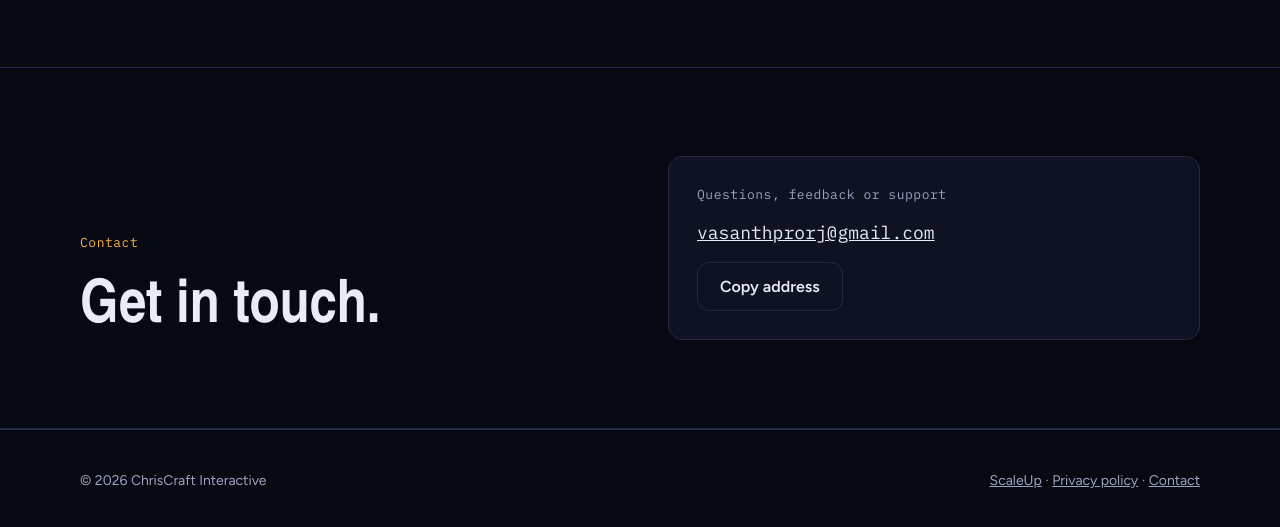
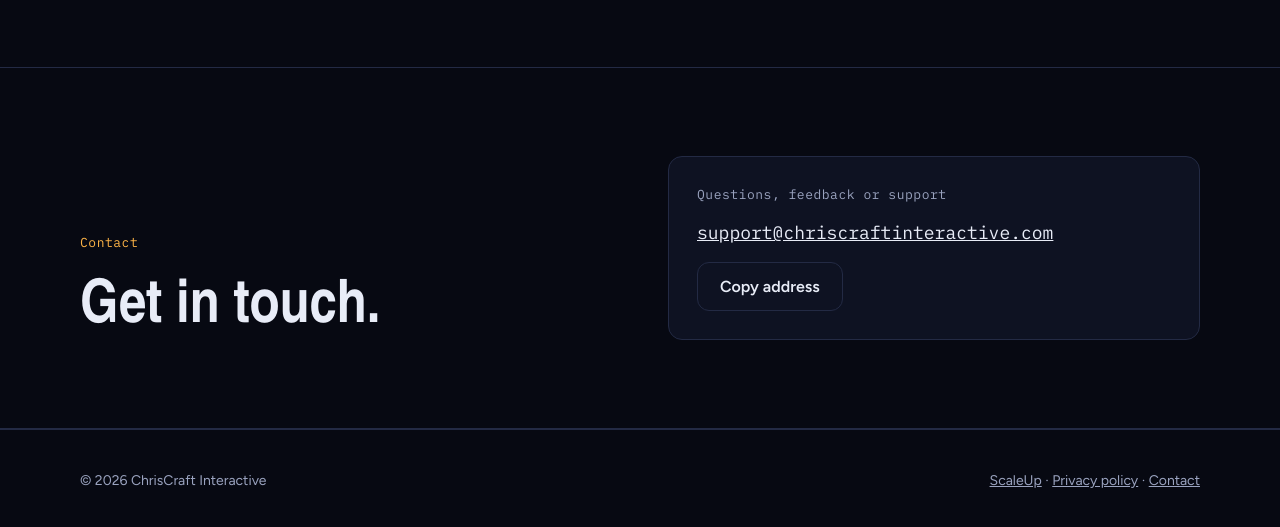
Before and after one commit to vasanthpro-cci/chriscraftinteractive.com, a plain HTML site: page index.html in a window 1280 px wide. Shown: the part 1027-1554 px from the top of the page. Drawn offline with nearby package versions, Linux system fonts and the light colour scheme; a web font is replaced by a local one.

Commit message:
Use support@chriscraftinteractive.com as contact email

```diff
--- a/index.html
+++ b/index.html
@@ -218,7 +218,7 @@ footer a { color: var(--mist); }
       </div>
       <div class="contact-card">
         <span class="mono">Questions, feedback or support</span>
-        <a class="addr" href="mailto:vasanthprorj@gmail.com">vasanthprorj@gmail.com</a>
+        <a class="addr" href="mailto:support@chriscraftinteractive.com">support@chriscraftinteractive.com</a>
         <button class="btn" type="button" id="copy-email">Copy address</button>
       </div>
     </div>
@@ -270,7 +270,7 @@ footer a { color: var(--mist); }
     <section class="su-section" aria-labelledby="end-title">
       <div class="banner"><img src="assets/feature.jpg" alt="ScaleUp: Cosmic Growth. Grow from a Planck speck to the whole universe." width="1024" height="500"></div>
       <div class="cta-end">
-        <p id="end-title">ScaleUp: Cosmic Growth is coming soon to Google Play. Questions? Write to <a href="mailto:vasanthprorj@gmail.com">vasanthprorj@gmail.com</a>.</p>
+        <p id="end-title">ScaleUp: Cosmic Growth is coming soon to Google Play. Questions? Write to <a href="mailto:support@chriscraftinteractive.com">support@chriscraftinteractive.com</a>.</p>
         <a class="play" style="margin-top:0" href="https://play.google.com/store/apps/details?id=com.chriscraft.scaleupio" target="_blank" rel="noopener">
           <span><small>Coming soon on</small><b>Google Play</b></span>
         </a>
@@ -329,7 +329,7 @@ footer a { color: var(--mist); }
       <p>If we change this policy, we will update it on this page and change the effective date above.</p>
 
       <h2>Contact</h2>
-      <p>ChrisCraft Interactive<br>Email: <a href="mailto:vasanthprorj@gmail.com">vasanthprorj@gmail.com</a></p>
+      <p>ChrisCraft Interactive<br>Email: <a href="mailto:support@chriscraftinteractive.com">support@chriscraftinteractive.com</a></p>
 
       <h2>Google's policies</h2>
       <p><a href="https://policies.google.com/privacy" target="_blank" rel="noopener">Google Privacy Policy</a> · <a href="https://policies.google.com/technologies/partner-sites" target="_blank" rel="noopener">How Google uses data from apps that use its services</a></p>
@@ -378,7 +378,7 @@ footer a { color: var(--mist); }
   // Copy email
   document.getElementById("copy-email").addEventListener("click", async e => {
     const btn = e.currentTarget;
-    try { await navigator.clipboard.writeText("vasanthprorj@gmail.com"); btn.textContent = "Copied"; }
+    try { await navigator.clipboard.writeText("support@chriscraftinteractive.com"); btn.textContent = "Copied"; }
     catch { btn.textContent = "Select the address above to copy"; }
     setTimeout(() => btn.textContent = "Copy address", 2200);
   });
```
